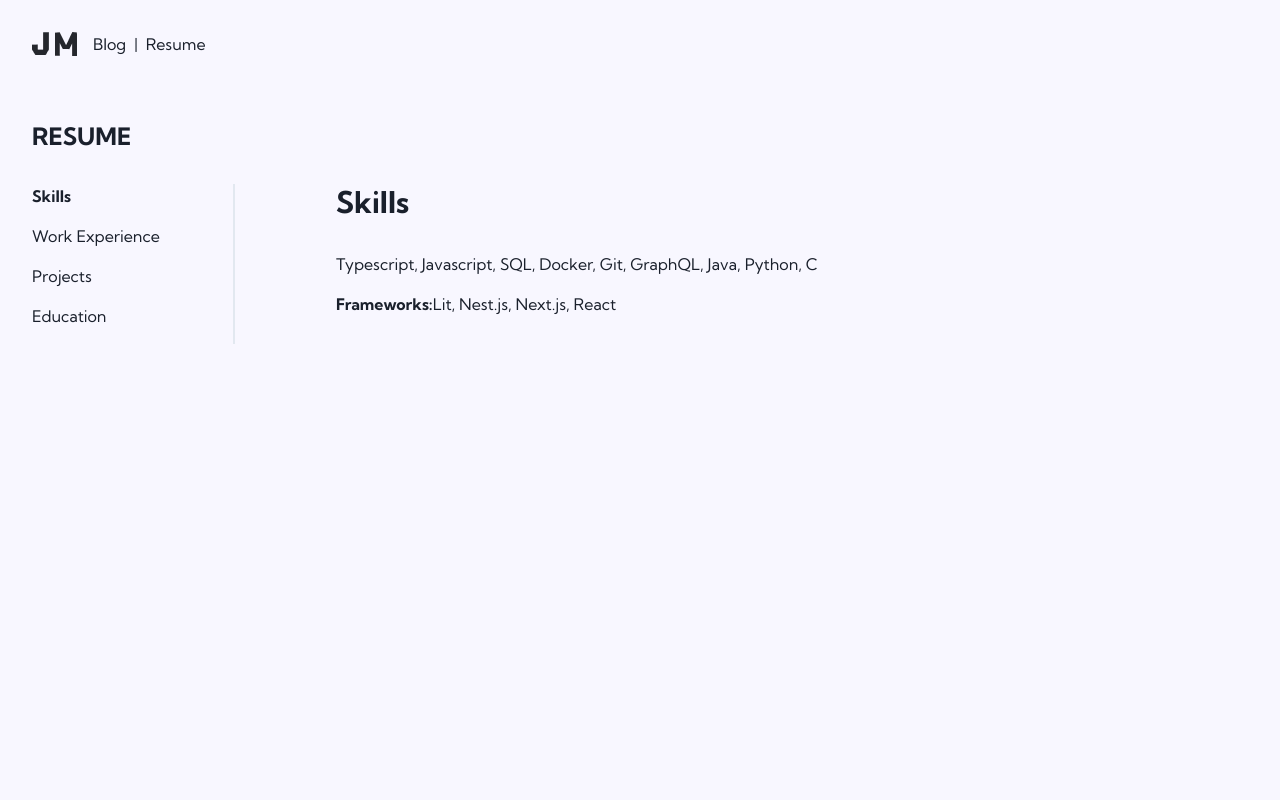
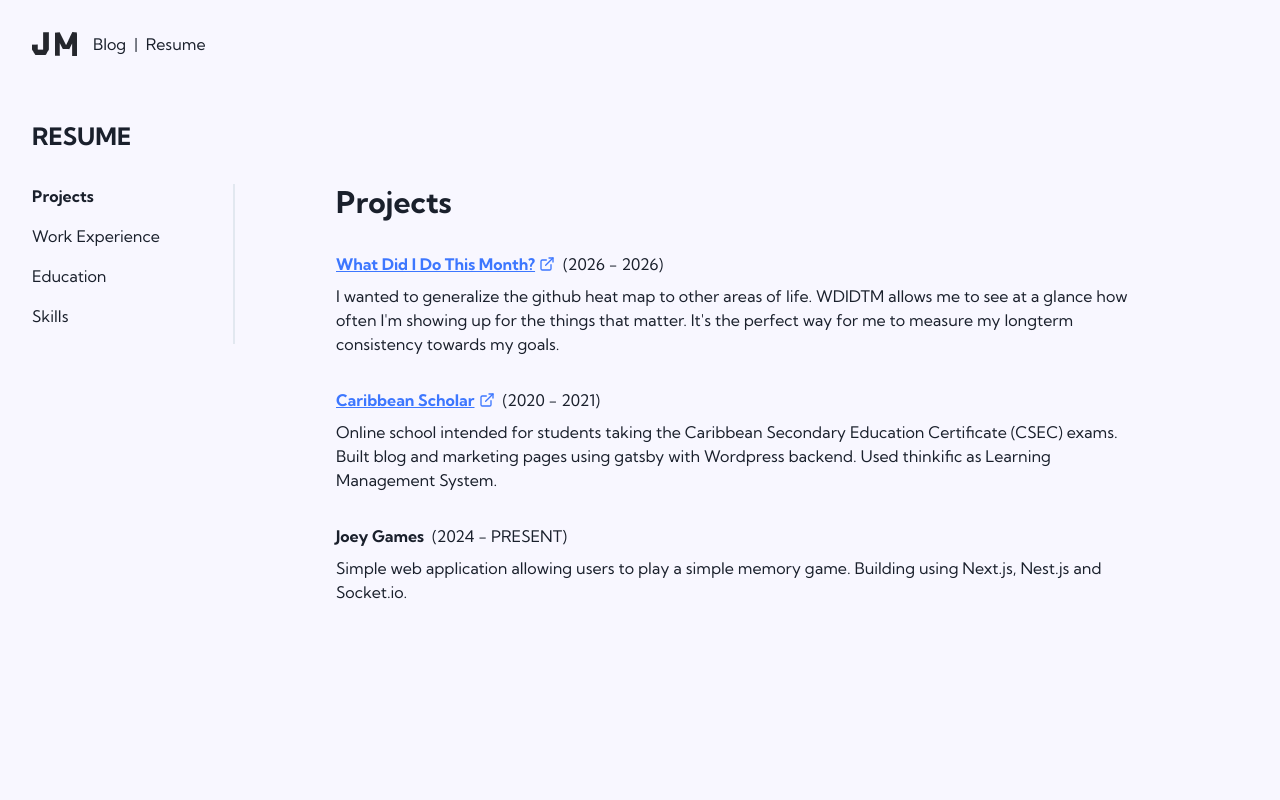
Before and after one commit to jovanmedford/jovan-medford-personal-website, a Next.js app: page /resume in a window 1280 px wide. Shown: the top 800 px of the page. Built offline with nearby package versions, Linux system fonts and the light colour scheme.

Commit message:
feat: add external link component and wdidtm project

```diff
--- /dev/null
+++ b/src/app/_components/external-link/external-link.tsx
@@ -0,0 +1,11 @@
+import { ExternalLinkIcon } from "lucide-react";
+import { ComponentProps } from "react";
+
+export function ExternalLink({ showIcon, children, ...rest }: ExternalLinkProps) {
+    return (<a className="underline text-primary-300 flex gap-1" {...rest}>{children} {showIcon && <ExternalLinkIcon className="w-4"/>}</a>)
+
+}
+
+interface ExternalLinkProps extends ComponentProps<"a"> {
+    showIcon?: boolean
+}
--- /dev/null
+++ b/src/app/_components/external-link/index.ts
@@ -0,0 +1 @@
+export * from "./external-link"
--- a/src/app/resume/page.tsx
+++ b/src/app/resume/page.tsx
@@ -13,6 +13,7 @@ import { RefsContext } from "./refs-context";
 import { addToRefs } from "../utils";
 import Toc from "./toc";
 import Header from "../header";
+import { ExternalLink } from "../_components/external-link";
 
 interface ExperienceItem {
   company: string;
@@ -59,7 +60,7 @@ const options: IntersectionObserverInit = {
   threshold: 0.1,
 };
 
-let experienceList = experience.map((item: ExperienceItem) => (
+const experienceList = experience.map((item: ExperienceItem) => (
   <li
     key={item.company}
     className="-ml-4 bg-light py-4 px-4 rounded-md mb-8 md:flex"
@@ -79,17 +80,25 @@ let experienceList = experience.map((item: ExperienceItem) => (
   </li>
 ));
 
-let projectList = projects.map((project: ProjectItem) => (
+const projectList = projects.map((project: ProjectItem) => {
+  return (
     <li key={project.title} className="mb-8">
       <div className="flex gap-2">
-      <h3 className="font-bold mb-2">{project.title}</h3>
+        <h3 className="font-bold mb-2">
+          {project.href ? (
+            <ExternalLink href={project.href} showIcon>{project.title}</ExternalLink>
+          ) : (
+            project.title
+          )}
+        </h3>
         <span>
           ({project.startDate} - {project.endDate ? project.endDate : "PRESENT"})
         </span>
       </div>
       <p>{project.description}</p>
     </li>
-));
+  );
+});
 
 const handleIntersection = (setActiveItem: (arg0: string) => void) => {
   return function (entries: IntersectionObserverEntry[]) {
@@ -128,21 +137,11 @@ export default function Resume() {
           </div>
           <div className="mt-8 col-start-1 md:col-start-4 md:col-end-12 lg:mt-16">
             <RefsContext.Provider value={sectionRefs}>
-              <ResumeSection title="Skills" sectionId="skills">
-                <p className="mb-4">
-                  Typescript, Javascript, SQL, Docker, Git, GraphQL, Java,
-                  Python, C
-                </p>
-                <p>
-                  <span className="font-bold">Frameworks:</span>Lit, Nest.js,
-                  Next.js, React{" "}
-                </p>
+              <ResumeSection title="Projects" sectionId="projects">
+                <ul>{projectList}</ul>
               </ResumeSection>
               <ResumeSection title="Experience" sectionId="work-experience">
                 <ul>{experienceList}</ul>
-              </ResumeSection>
-              <ResumeSection title="Projects" sectionId="projects">
-                <ul>{projectList}</ul>
               </ResumeSection>
               <ResumeSection title="Education" sectionId="education">
                 <ul>
@@ -155,6 +154,16 @@ export default function Resume() {
                   </li>
                 </ul>
               </ResumeSection>
+              <ResumeSection title="Skills" sectionId="skills">
+                <p className="mb-4">
+                  Typescript, Javascript, SQL, Docker, Git, GraphQL, Java,
+                  Python, C
+                </p>
+                <p>
+                  <span className="font-bold">Frameworks:</span>Lit, Nest.js,
+                  Next.js, React{" "}
+                </p>
+              </ResumeSection>
             </RefsContext.Provider>
           </div>
         </div>
--- a/src/app/resume/projects.json
+++ b/src/app/resume/projects.json
@@ -1,4 +1,11 @@
 [
+  {
+    "title": "What Did I Do This Month?",
+    "description": "I wanted to generalize the github heat map to other areas of life. WDIDTM allows me to see at a glance how often I'm showing up for the things that matter. It's the perfect way for me to measure my longterm consistency towards my goals.",
+    "startDate": "2026",
+    "endDate": "2026",
+    "href": "https://whatdididothismonth.com/"
+  },
   {
     "title": "Caribbean Scholar",
     "description": "Online school intended for students taking the Caribbean Secondary Education Certificate (CSEC) exams. Built blog and marketing pages using gatsby with Wordpress backend. Used thinkific as Learning Management System.",
--- a/src/app/resume/toc.json
+++ b/src/app/resume/toc.json
@@ -1,18 +1,18 @@
 [
   {
-    "text": "Skills",
-    "href": "skills"
+    "text": "Projects",
+    "href": "projects"
   },
   {
     "text": "Work Experience",
     "href": "work-experience"
   },
   {
-    "text": "Projects",
-    "href": "projects"
+    "text": "Education",
+    "href": "education"
   },
   {
-    "text": "Education",
-    "href": "education"
+    "text": "Skills",
+    "href": "skills"
   }
 ]
```
Lines whose indentation alone changed are shown as unchanged.
